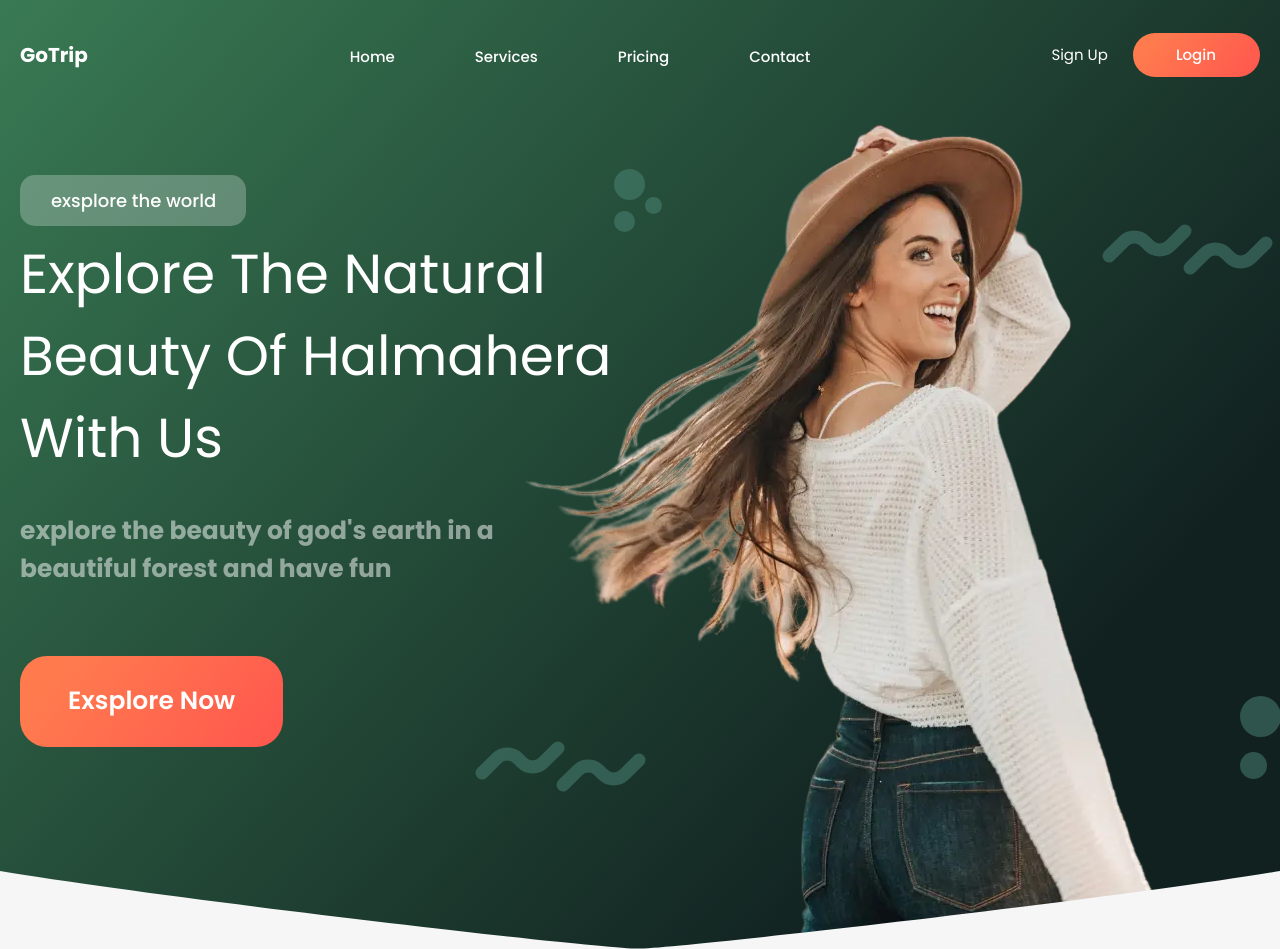
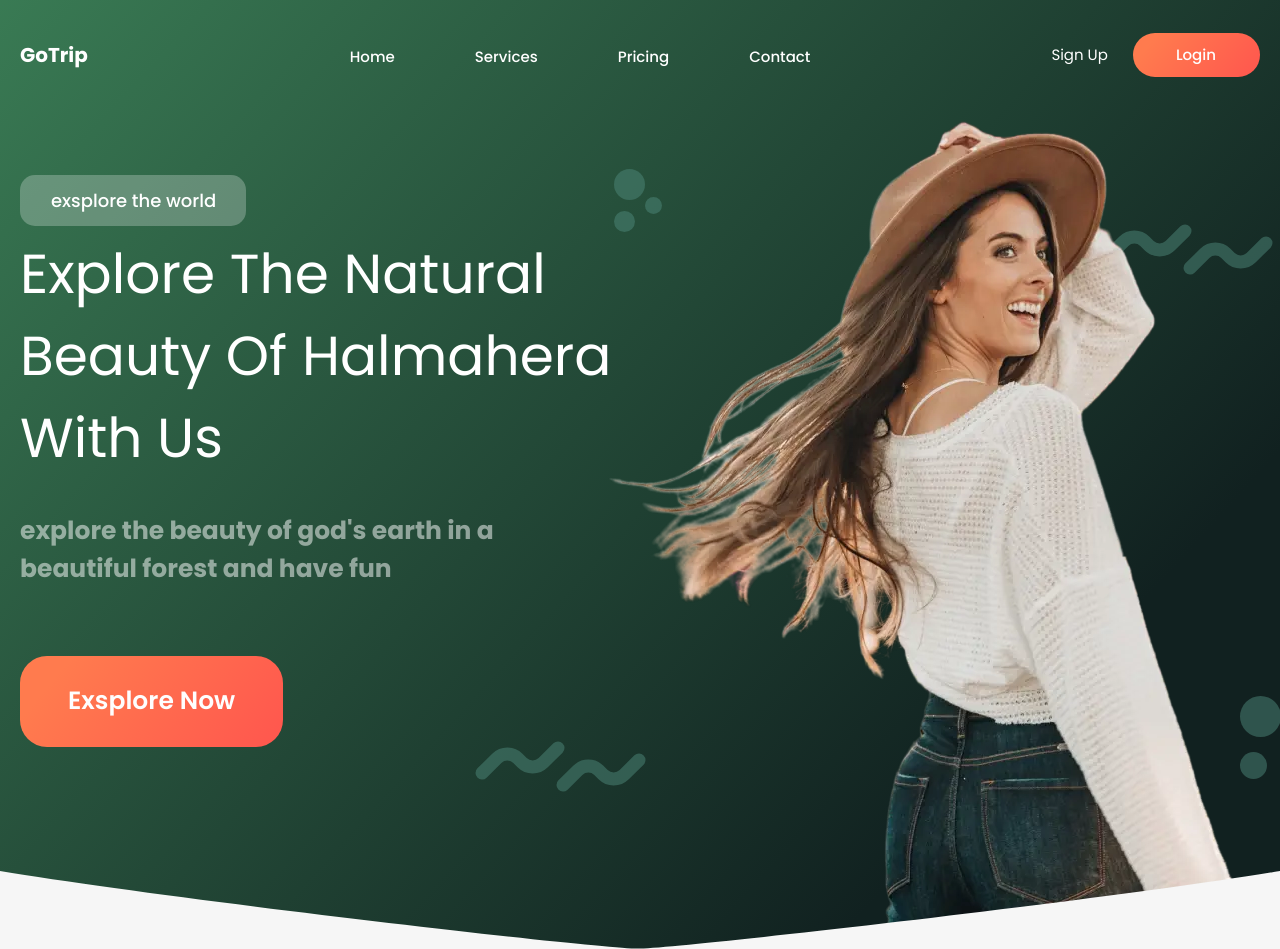
Before and after one commit to artem32777/GoTrip, a plain HTML site: page index.html in a window 1280 px wide. Shown: the top 949 px of the page. Drawn offline with Linux system fonts and the light colour scheme.

Commit message:
Update index.html

```diff
--- a/index.html
+++ b/index.html
@@ -45,7 +45,7 @@
 						</div>
 						<a href="#" class="first-block-content__second-button btn-style">Exsplore Now</a>
 					</div>
-					<picture><source srcset="img/main-image2.webp" type="image/webp"><img class="first-block__main-image" src="img/main-image2.png" alt="Go Trip"></picture>
+					<picture class="first-block__main-image"><source srcset="img/main-image2.webp" type="image/webp"><img class="first-block__main-image" src="img/main-image2.png" alt="Go Trip"></picture>
 				</div>
 			</section>
 			<section class="page__second-block second-block">
```
